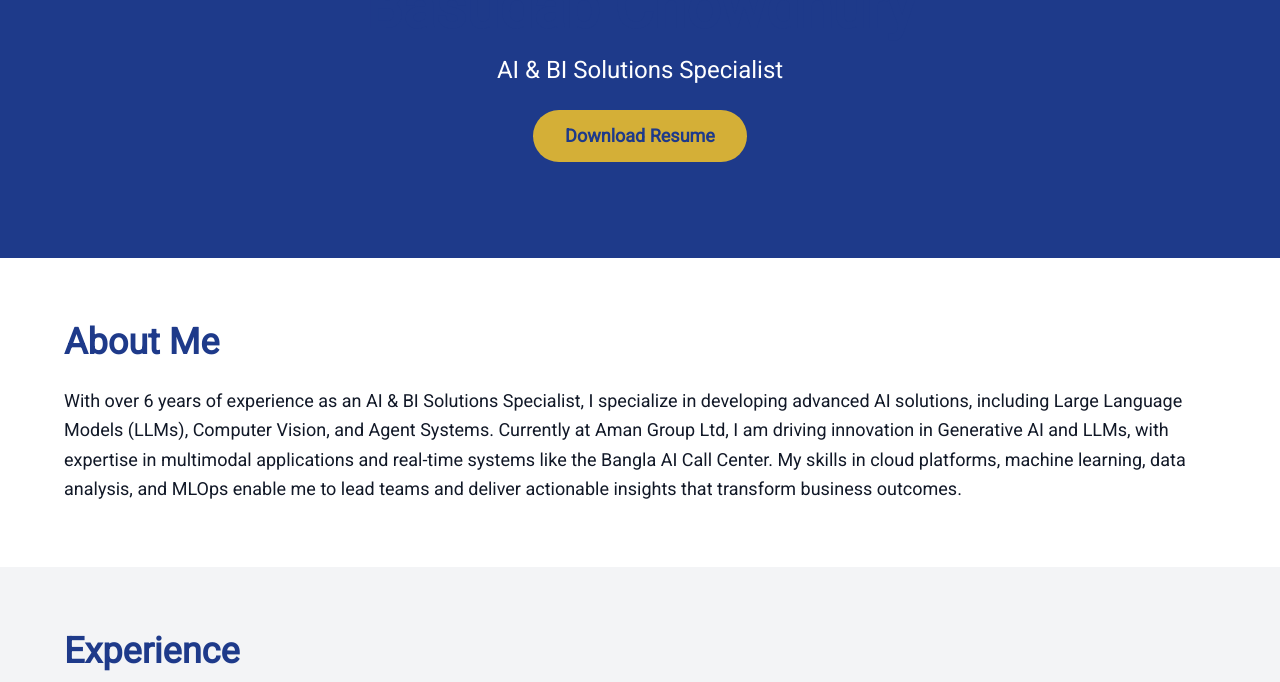
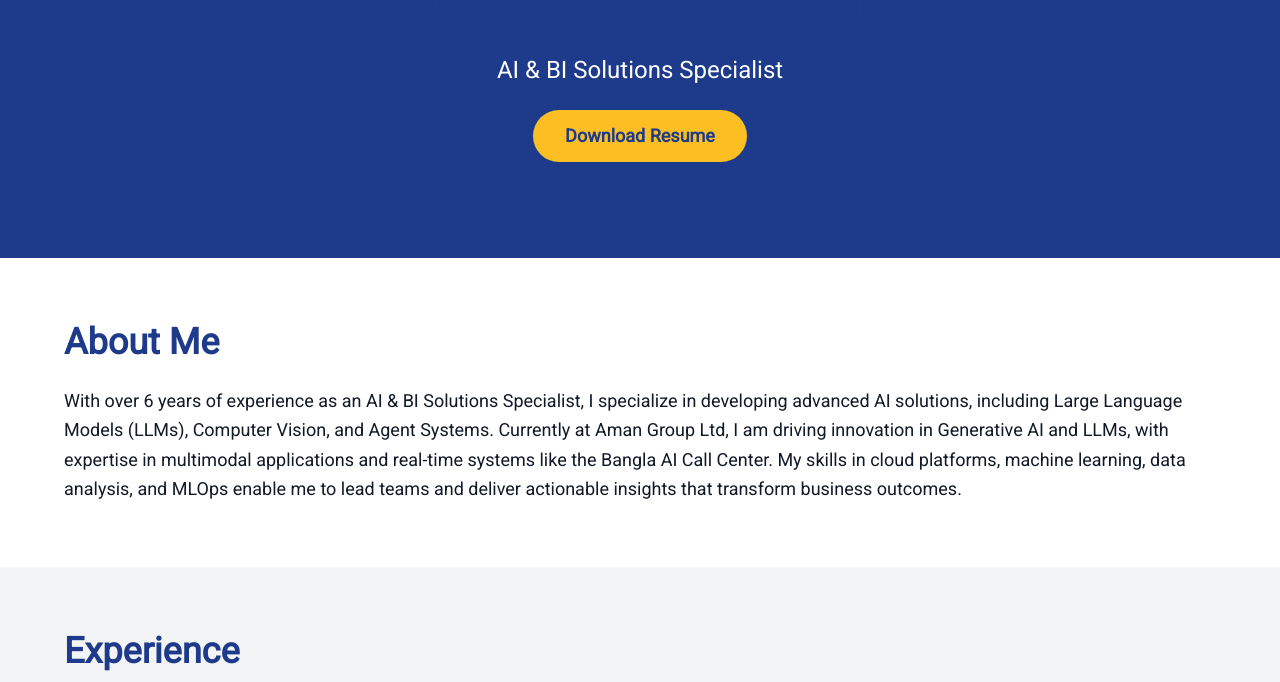
Before and after one commit to basudabC/portfolio, a Next.js app: page / in a window 1280 px wide. Shown: the part 118-800 px from the top of the page. Built offline with nearby package versions, Linux system fonts and the light colour scheme.

Commit message:
Update tailwind.config.js

```diff
--- a/tailwind.config.js
+++ b/tailwind.config.js
@@ -7,9 +7,11 @@ module.exports = {
   theme: {
     extend: {
       colors: {
-        "corp-blue": "#1E3A8A",
-        "corp-gold": "#D4AF37",
-        "corp-gray": "#F3F4F6",
+        "corp-blue": "#1E3A8A",    // Deep corporate blue
+        "corp-gold": "#FBBF24",    // Vibrant gold
+        "corp-teal": "#2DD4BF",    // Bright teal
+        "corp-coral": "#F87171",   // Soft coral
+        "corp-gray": "#F3F4F6",    // Light gray
       },
       fontFamily: {
         roboto: ["Roboto", "sans-serif"],
```
